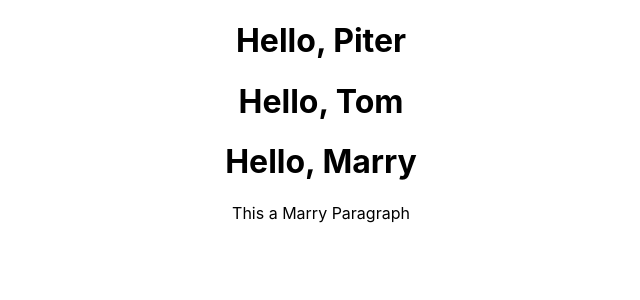
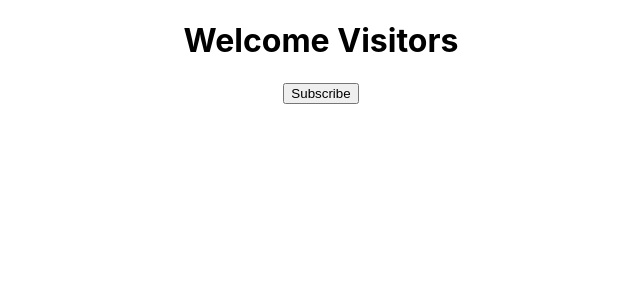
Before and after one commit to Prodip2416/react-exercise, a React (Create React App) app in the folder hello-react/: page / in a window 1280 px wide. Shown: the top 300 px of the page, without its empty margins (319-959 px from the left). Built offline with nearby package versions, Linux system fonts and the light colour scheme.

Commit message:
State in react

```diff
--- a/hello-react/src/App.js
+++ b/hello-react/src/App.js
@@ -9,7 +9,8 @@
 // import ClassComponents from './components/ClassComponents';
 // import JSX from './components/JSX';
 // import FunctionalProps from './components/FunctionalProps';
-import ClassProps from './components/ClassProps';
+// import ClassProps from './components/ClassProps';
+import State from './components/State';
 
 function App() {
   return (
@@ -25,11 +26,13 @@
       </FunctionalProps>
       <FunctionalProps name="Tom"/>
       <FunctionalProps name="Marry"/> */}
-      <ClassProps name="Piter"/>
+      {/* <ClassProps name="Piter"/>
       <ClassProps name="Tom"/>
       <ClassProps name="Marry">
         <p>This a Marry Paragraph</p>
-      </ClassProps>
+      </ClassProps> */}
+
+      <State/>
     </div>
   );
 }
--- /dev/null
+++ b/hello-react/src/components/State.js
@@ -0,0 +1,25 @@
+import React, { Component } from 'react';
+
+class State extends Component {
+    constructor() {
+        super();
+        this.state = {
+            message: 'Welcome Visitors'
+        };
+    }
+    changeMessage() {
+        this.setState({
+            message: 'Thank you Subscribing'
+        })
+    }
+    render() {
+        return (
+            <div>
+                <h1>{this.state.message}</h1>
+                <button onClick={() => this.changeMessage()}>Subscribe</button>
+            </div>
+        )
+    }
+}
+
+export default State
```
